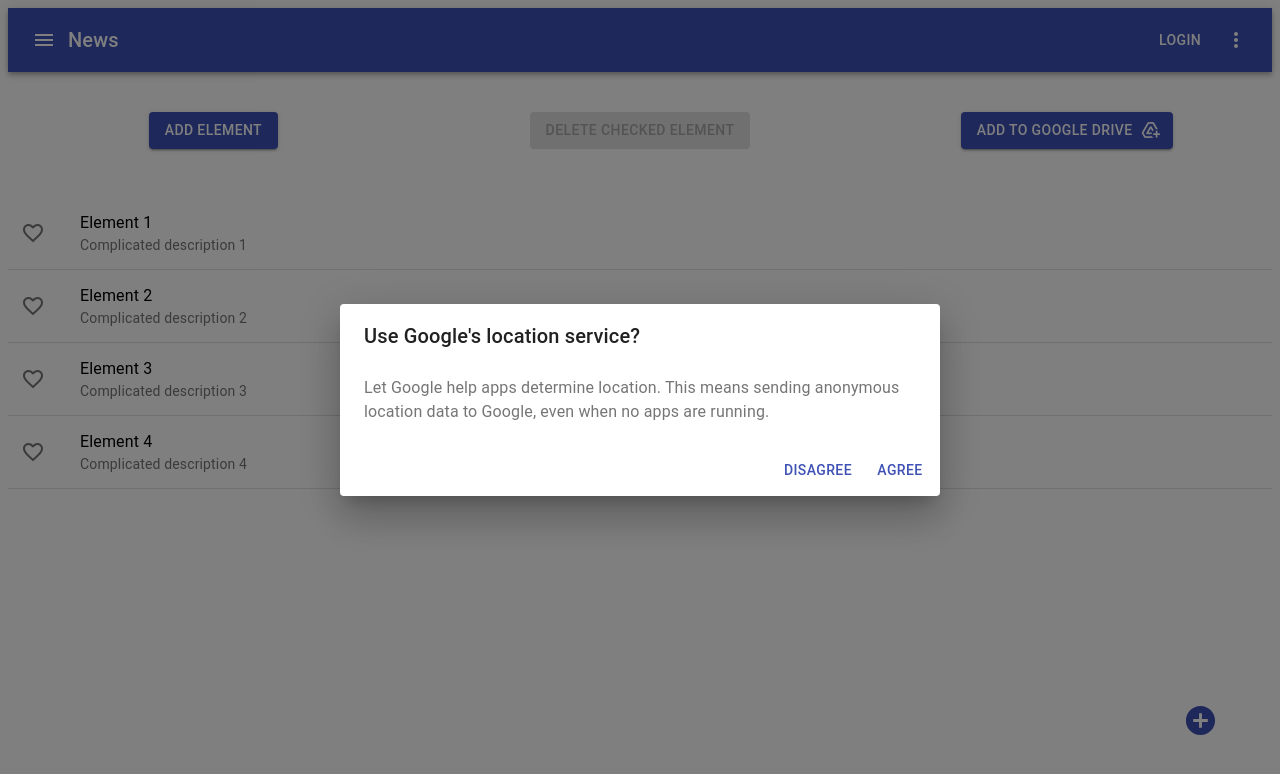
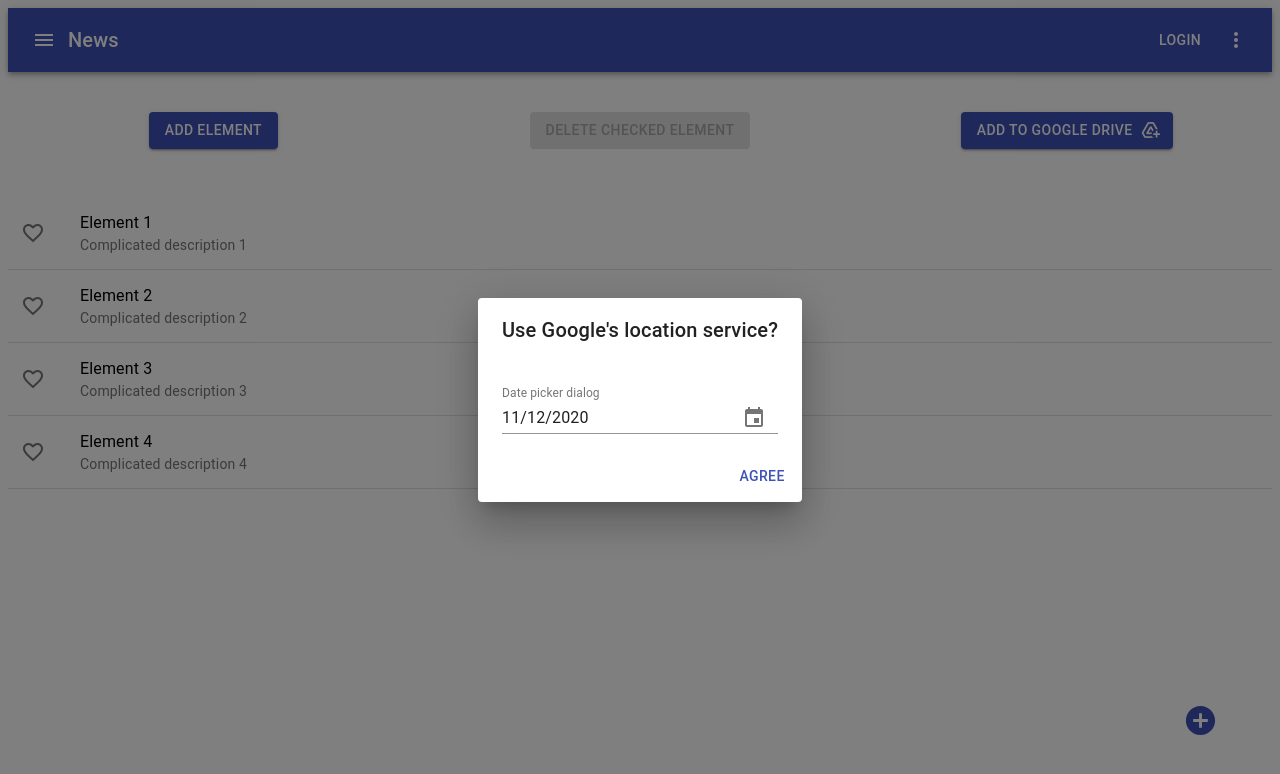
Before and after one commit to Volodymyrquo/just-material-ui, a React (Create React App) app: page / in a window 1280 px wide. Both pictures are taken after a click on the button 1200 px from the left and 720 px from the top of the page. Shown: the top 774 px of the page. Built offline with nearby package versions, Linux system fonts and the light colour scheme.

Commit message:
added snackbar

```diff
--- a/package.json
+++ b/package.json
@@ -3,7 +3,7 @@
   "version": "0.1.0",
   "private": true,
   "dependencies": {
-    "@date-io/date-fns": "^2.10.6",
+    "@date-io/date-fns": "^1.3.13",
     "@material-ui/core": "^4.11.0",
     "@material-ui/icons": "^4.11.2",
     "@material-ui/lab": "^4.0.0-alpha.57",
--- a/src/components/AppButtons.jsx
+++ b/src/components/AppButtons.jsx
@@ -3,6 +3,7 @@
 import { makeStyles } from '@material-ui/core/styles';
 import AppForm from './AppForm';
 import AppDialog from './AppDialog';
+import AppSnackBar from './AppSnackBar';
 
 const useStyles = makeStyles((theme) => ({
   root: {
@@ -27,7 +28,18 @@
 
   const open = Boolean(anchorEl);
   const id = open ? 'simple-popover' : undefined;
+  const [openSnackBar, setOpenSnackBar] = useState(false);
 
+  const handleClickSnackBar = () => {
+    setOpenSnackBar(true);
+  };
+  const handleCloseSnackBar = (event, reason) => {
+    if (reason === 'clickaway') {
+      return;
+    }
+
+    setOpenSnackBar(false);
+  };
   return (
     <div className={classes.root}>
       <Grid container justify='center' spacing={2}>
@@ -90,7 +102,8 @@
         }}>
         <AppForm setState={setState} state={state} handleClose={handleClose} />
       </Popover>
-      <AppDialog />
+      <AppDialog handleClickSnackBar={handleClickSnackBar} />
+      <AppSnackBar open={openSnackBar} handleClose={handleCloseSnackBar} />
     </div>
   );
 };
--- a/src/components/AppDialog.jsx
+++ b/src/components/AppDialog.jsx
@@ -3,17 +3,18 @@
 import Dialog from '@material-ui/core/Dialog';
 import DialogActions from '@material-ui/core/DialogActions';
 import DialogContent from '@material-ui/core/DialogContent';
-import DialogContentText from '@material-ui/core/DialogContentText';
 import DialogTitle from '@material-ui/core/DialogTitle';
 import Slide from '@material-ui/core/Slide';
 import { IconButton } from '@material-ui/core';
 import AddIcon from '@material-ui/icons/AddCircle';
+import DatePicker from './DatePicker';
+import AppSnackBar from './AppSnackBar';
 
 const Transition = React.forwardRef(function Transition(props, ref) {
   return <Slide direction='up' ref={ref} {...props} />;
 });
 
-export default function AlertDialogSlide() {
+export default function AlertDialogSlide({ handleClickSnackBar }) {
   const [open, setOpen] = React.useState(false);
 
   const handleClickOpen = () => {
@@ -22,6 +23,7 @@
 
   const handleClose = () => {
     setOpen(false);
+    handleClickSnackBar();
   };
 
   return (
@@ -42,16 +44,10 @@
           {"Use Google's location service?"}
         </DialogTitle>
         <DialogContent>
-          <DialogContentText id='alert-dialog-slide-description'>
-            Let Google help apps determine location. This means sending
-            anonymous location data to Google, even when no apps are running.
-          </DialogContentText>
+          <DatePicker />
         </DialogContent>
         <DialogActions>
-          <Button onClick={handleClose} color='primary'>
-            Disagree
-          </Button>
-          <Button onClick={handleClose} color='primary'>
+          <Button onClick={handleClose} color='primary' autoFocus>
             Agree
           </Button>
         </DialogActions>
--- a/src/components/AppSnackBar.jsx
+++ b/src/components/AppSnackBar.jsx
@@ -3,8 +3,6 @@
 import Snackbar from '@material-ui/core/Snackbar';
 import MuiAlert from '@material-ui/lab/Alert';
 import { makeStyles } from '@material-ui/core/styles';
-import { IconButton } from '@material-ui/core';
-import AddIcon from '@material-ui/icons/AddCircle';
 
 function Alert(props) {
   return <MuiAlert elevation={6} variant='filled' {...props} />;
@@ -19,36 +17,16 @@
   },
 }));
 
-export default function CustomizedSnackbars() {
+export default function CustomizedSnackbars({ handleClose, open }) {
   const classes = useStyles();
-  const [open, setOpen] = React.useState(false);
-
-  const handleClick = () => {
-    setOpen(true);
-  };
-
-  const handleClose = (event, reason) => {
-    if (reason === 'clickaway') {
-      return;
-    }
-
-    setOpen(false);
-  };
 
   return (
     <div className={classes.root}>
-      <Button variant='outlined' onClick={handleClick}>
-        Open success snackbar
-      </Button>
-      <Snackbar open={open} autoHideDuration={6000} onClose={handleClose}>
+      <Snackbar open={open} autoHideDuration={3000} onClose={handleClose}>
         <Alert onClose={handleClose} severity='success'>
-          This is a success message!
+          Your message send successfuly!
         </Alert>
       </Snackbar>
-      <Alert severity='error'>This is an error message!</Alert>
-      <Alert severity='warning'>This is a warning message!</Alert>
-      <Alert severity='info'>This is an information message!</Alert>
-      <Alert severity='success'>This is a success message!</Alert>
     </div>
   );
 }
--- /dev/null
+++ b/src/components/DatePicker.jsx
@@ -0,0 +1,36 @@
+import 'date-fns';
+import React from 'react';
+import Grid from '@material-ui/core/Grid';
+import DateFnsUtils from '@date-io/date-fns';
+import {
+  MuiPickersUtilsProvider,
+  KeyboardTimePicker,
+  KeyboardDatePicker,
+} from '@material-ui/pickers';
+
+export default function MaterialUIPickers() {
+  // The first commit of Material-UI
+  const [selectedDate, setSelectedDate] = React.useState(new Date());
+
+  const handleDateChange = (date) => {
+    setSelectedDate(date);
+  };
+
+  return (
+    <MuiPickersUtilsProvider utils={DateFnsUtils}>
+      <Grid container justify='space-around'>
+        <KeyboardDatePicker
+          margin='normal'
+          id='date-picker-dialog'
+          label='Date picker dialog'
+          format='MM/dd/yyyy'
+          value={selectedDate}
+          onChange={handleDateChange}
+          KeyboardButtonProps={{
+            'aria-label': 'change date',
+          }}
+        />
+      </Grid>
+    </MuiPickersUtilsProvider>
+  );
+}
```
Also changed, not shown: 1 other file (tests, documents, lock files or other folders).
